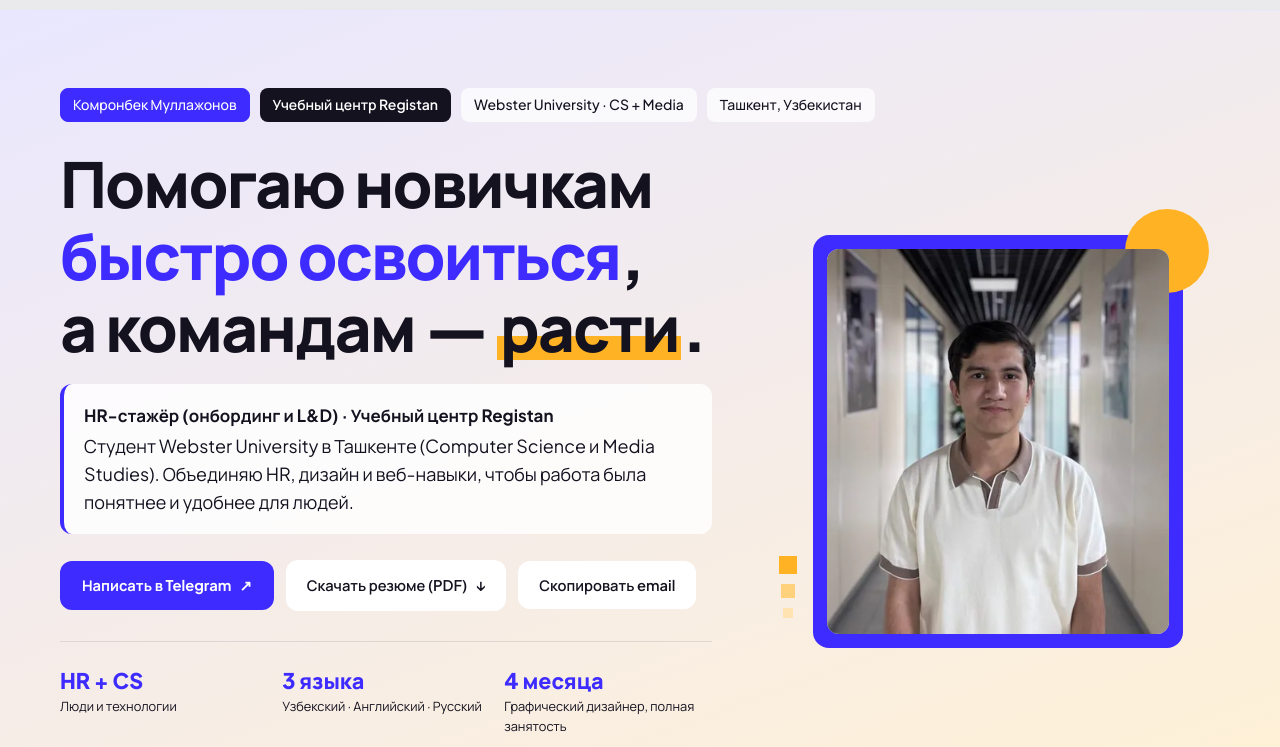
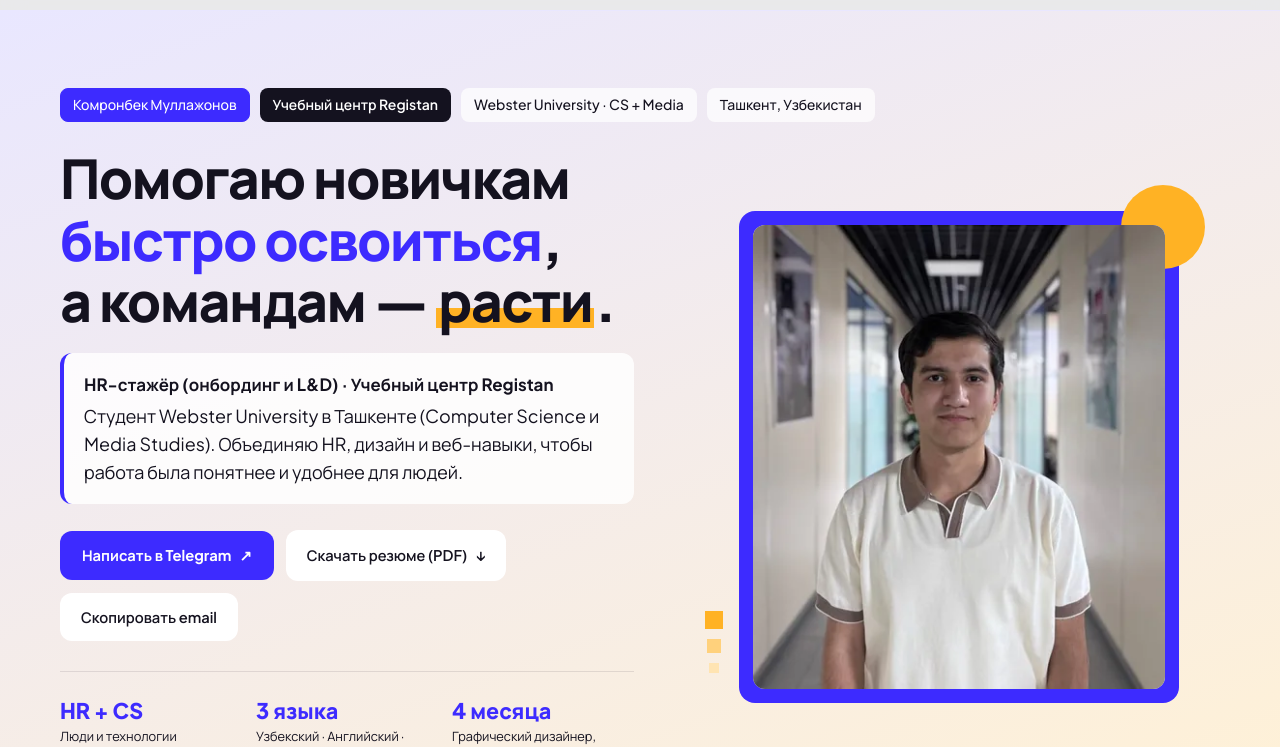
Before and after one commit to komronbekmullajonov/komronbekmullajonov.github.io, a plain HTML site: page ru/index.html in a window 1280 px wide. Shown: the part 58-805 px from the top of the page. Drawn offline with Linux system fonts and the light colour scheme.

Commit message:
RU: hero balance

```diff
--- a/ru/index.html
+++ b/ru/index.html
@@ -2032,6 +2032,13 @@
     html.js-bg .faq-wrap .section-title-lg, html.js-bg .faq-wrap .section-lead { color: var(--ink); }
     html.js-bg .discipline-item { border-bottom-color: color-mix(in oklab, #E9E7FF calc((1 - var(--ink-t)) * 100%), #2B1E8F); }
   </style>
+<style>
+@media (min-width: 1025px) {
+  .hero-layout { grid-template-columns: 1.1fr 1fr; align-items: center; }
+  .hero-headline { font-size: clamp(2.5rem, 4.3vw, 3.5rem); }
+  .portrait-card { max-width: 440px; }
+}
+</style>
 </head>
 <body>
 <a class="skip-link" href="#main">Перейти к основному содержанию</a>
@@ -2115,7 +2122,7 @@
 <div class="portrait-stage hero-seq" style="--seq-delay: 220ms;">
 <div class="portrait-card" id="portrait-card"><span aria-hidden="true" class="pc-sun"></span><span aria-hidden="true" class="pc-trail"><i></i><i></i><i></i></span>
 <div class="portrait-frame" id="portrait-frame">
-<img alt="Портрет Комронбека Муллажонова" decoding="async" fetchpriority="high" height="820" id="portrait-image" sizes="(max-width: 1024px) 340px, 370px" src="../komronbek-820.webp" srcset="../komronbek-480.webp 480w, ../komronbek-820.webp 820w" width="820"/>
+<img alt="Портрет Комронбека Муллажонова" decoding="async" fetchpriority="high" height="820" id="portrait-image" sizes="(max-width: 1024px) 340px, 440px" src="../komronbek-820.webp" srcset="../komronbek-480.webp 480w, ../komronbek-820.webp 820w" width="820"/>
 </div>
 </div>
 </div>
@@ -2422,7 +2429,7 @@
 <script>
     (function () {
       'use strict';
-      const I18N = {"ru": {"rotator": ["онбординг", "L&D", "дизайн", "сайты", "сотрудничество"], "toast_copy_fail": "Email: kamronc1kda@gmail.com", "toast_copied": "Скопировано: ", "meta_desc": "Комронбек Муллажонов — HR-стажёр (онбординг и L&D) в учебном центре Registan, студент Webster University в Ташкенте. Графический дизайн и веб-проекты.", "page_title": "Комронбек Муллажонов — HR-стажёр (онбординг и L&D)", "toast_copy": "Email скопирован: kamronc1kda@gmail.com"}};
+      const I18N = {"ru": {"toast_copy_fail": "Email: kamronc1kda@gmail.com", "rotator": ["онбординг", "L&D", "дизайн", "сайты", "сотрудничество"], "meta_desc": "Комронбек Муллажонов — HR-стажёр (онбординг и L&D) в учебном центре Registan, студент Webster University в Ташкенте. Графический дизайн и веб-проекты.", "toast_copy": "Email скопирован: kamronc1kda@gmail.com", "page_title": "Комронбек Муллажонов — HR-стажёр (онбординг и L&D)", "toast_copied": "Скопировано: "}};
       const lang = document.documentElement.lang in I18N ? document.documentElement.lang : 'uz';
       const dict = I18N[lang];
       const reduceMotion = window.matchMedia && window.matchMedia('(prefers-reduced-motion: reduce)').matches;
```
